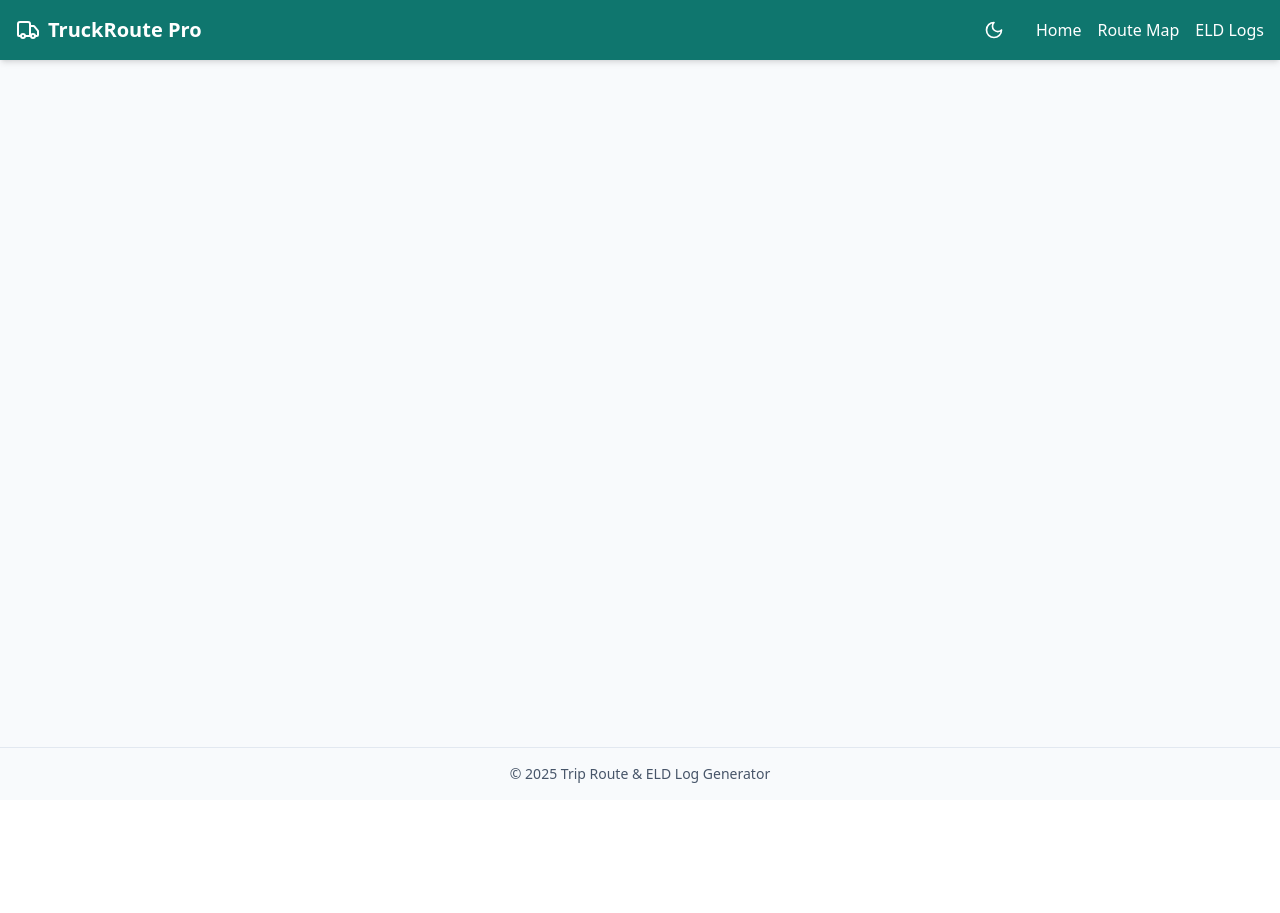
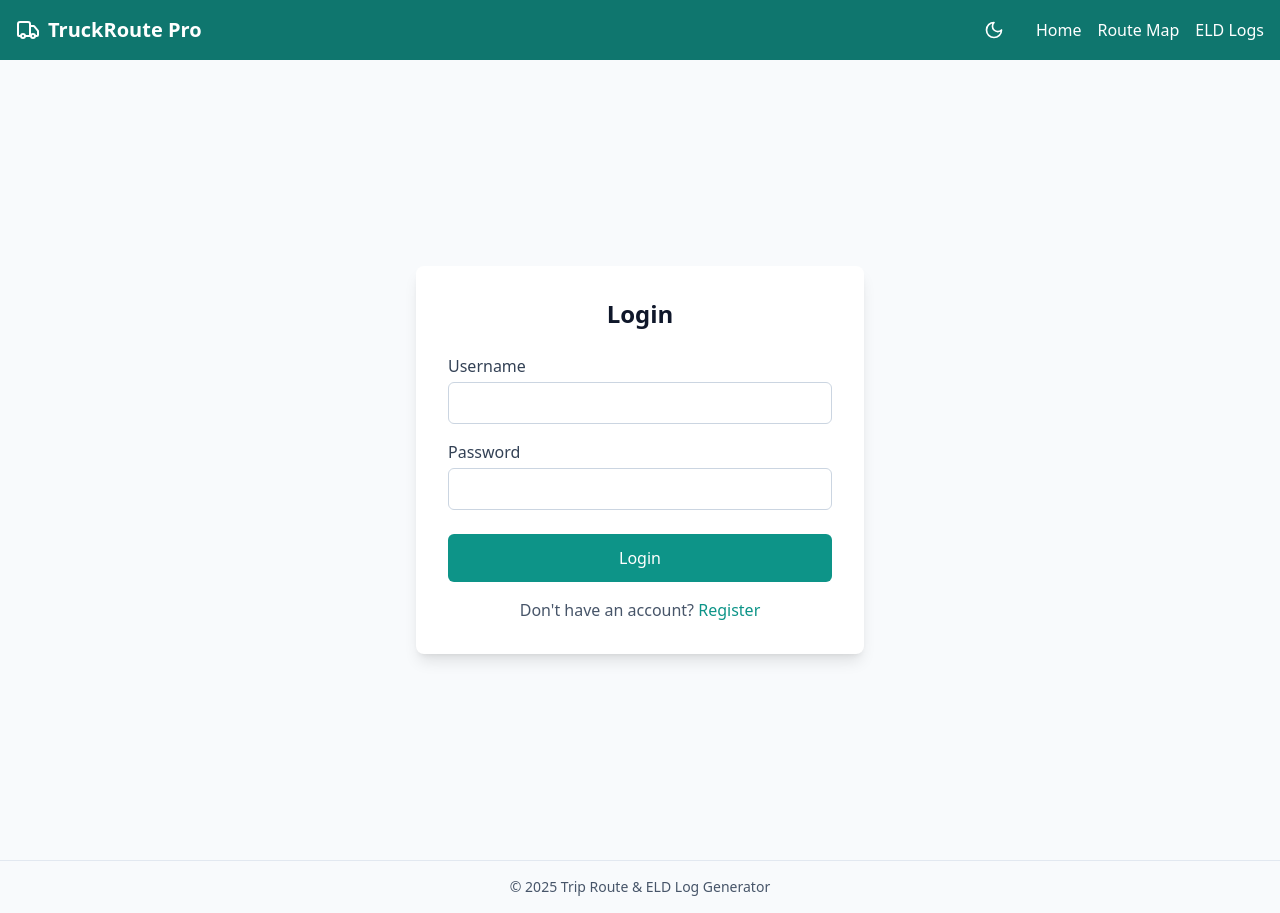
Before and after one commit to bridgitkanini/haul-trackr, a React app: page /login in a window 1280 px wide. Before the commit the page ends 800 px from the top, so only its background shows below. Built offline with nearby package versions, Linux system fonts and the light colour scheme; no server answers; the HTML template or start-up script is replaced by a standard one.

Commit message:
Implement authentication flow in App component by adding Login and Register pages, and protect routes based on user authentication status. Update routing logic to redirect unauthenticated users to the login page.

```diff
--- a/src/App.tsx
+++ b/src/App.tsx
@@ -1,28 +1,72 @@
-import React, { useState } from 'react';
-import { BrowserRouter as Router, Routes, Route, Navigate } from 'react-router-dom';
-import Header from './components/Header';
-import HomePage from './pages/HomePage';
-import RouteDetailsPage from './pages/RouteDetailsPage';
-import EldLogsPage from './pages/EldLogsPage';
-import { TripData } from './types/tripTypes';
+import React, { useState } from "react";
+import {
+  BrowserRouter as Router,
+  Routes,
+  Route,
+  Navigate,
+} from "react-router-dom";
+import Header from "./components/Header";
+import HomePage from "./pages/HomePage";
+import RouteDetailsPage from "./pages/RouteDetailsPage";
+import EldLogsPage from "./pages/EldLogsPage";
+import LoginPage from "./pages/LoginPage";
+import RegisterPage from "./pages/RegisterPage";
+import { TripData } from "./types/tripTypes";
+
 export function App() {
   const [tripData, setTripData] = useState<TripData | null>(null);
   const handleTripSubmit = (data: TripData) => {
     setTripData(data);
   };
-  return <Router>
+
+  function isAuthenticated() {
+    return !!localStorage.getItem("access_token");
+  }
+
+  return (
+    <Router>
       <div className="flex flex-col min-h-screen bg-slate-50 dark:bg-slate-900 text-slate-900 dark:text-slate-50">
         <Header />
         <main className="flex-1">
           <Routes>
-            <Route path="/" element={<HomePage onTripSubmit={handleTripSubmit} />} />
-            <Route path="/route-details" element={tripData ? <RouteDetailsPage tripData={tripData} /> : <Navigate to="/" />} />
-            <Route path="/eld-logs" element={tripData ? <EldLogsPage tripData={tripData} /> : <Navigate to="/" />} />
+            <Route path="/login" element={<LoginPage />} />
+            <Route path="/register" element={<RegisterPage />} />
+            <Route
+              path="/"
+              element={
+                isAuthenticated() ? (
+                  <HomePage onTripSubmit={handleTripSubmit} />
+                ) : (
+                  <Navigate to="/login" />
+                )
+              }
+            />
+            <Route
+              path="/route-details"
+              element={
+                isAuthenticated() && tripData ? (
+                  <RouteDetailsPage tripData={tripData} />
+                ) : (
+                  <Navigate to="/login" />
+                )
+              }
+            />
+            <Route
+              path="/eld-logs"
+              element={
+                isAuthenticated() && tripData ? (
+                  <EldLogsPage tripData={tripData} />
+                ) : (
+                  <Navigate to="/login" />
+                )
+              }
+            />
           </Routes>
         </main>
         <footer className="py-4 text-center text-sm text-slate-600 dark:text-slate-400 border-t border-slate-200 dark:border-slate-800">
           &copy; {new Date().getFullYear()} Trip Route & ELD Log Generator
         </footer>
       </div>
-    </Router>;
+    </Router>
+  );
 }
--- /dev/null
+++ b/src/pages/LoginPage.tsx
@@ -0,0 +1,80 @@
+import React, { useState } from "react";
+import { useNavigate } from "react-router-dom";
+import { login } from "../lib/api";
+
+const LoginPage: React.FC = () => {
+  const [username, setUsername] = useState("");
+  const [password, setPassword] = useState("");
+  const [error, setError] = useState("");
+  const [loading, setLoading] = useState(false);
+  const navigate = useNavigate();
+
+  const handleSubmit = async (e: React.FormEvent) => {
+    e.preventDefault();
+    setLoading(true);
+    setError("");
+    try {
+      const res = await login({ username, password });
+      localStorage.setItem("access_token", res.data.access);
+      localStorage.setItem("refresh_token", res.data.refresh);
+      setLoading(false);
+      navigate("/");
+    } catch (err: any) {
+      setLoading(false);
+      setError("Invalid username or password");
+    }
+  };
+
+  return (
+    <div className="flex items-center justify-center min-h-screen bg-slate-50 dark:bg-slate-900">
+      <form
+        onSubmit={handleSubmit}
+        className="bg-white dark:bg-slate-800 p-8 rounded-lg shadow-lg w-full max-w-md"
+      >
+        <h2 className="text-2xl font-bold mb-6 text-center text-slate-900 dark:text-white">
+          Login
+        </h2>
+        {error && <div className="mb-4 text-red-600 text-center">{error}</div>}
+        <div className="mb-4">
+          <label className="block text-slate-700 dark:text-slate-300 mb-1">
+            Username
+          </label>
+          <input
+            type="text"
+            value={username}
+            onChange={(e) => setUsername(e.target.value)}
+            className="w-full px-4 py-2 border border-slate-300 dark:border-slate-600 rounded-md bg-white dark:bg-slate-700 text-slate-900 dark:text-white"
+            required
+          />
+        </div>
+        <div className="mb-6">
+          <label className="block text-slate-700 dark:text-slate-300 mb-1">
+            Password
+          </label>
+          <input
+            type="password"
+            value={password}
+            onChange={(e) => setPassword(e.target.value)}
+            className="w-full px-4 py-2 border border-slate-300 dark:border-slate-600 rounded-md bg-white dark:bg-slate-700 text-slate-900 dark:text-white"
+            required
+          />
+        </div>
+        <button
+          type="submit"
+          disabled={loading}
+          className="w-full py-3 px-4 rounded-md text-white font-medium bg-teal-600 hover:bg-teal-700 focus:ring-2 focus:ring-offset-2 focus:ring-teal-500"
+        >
+          {loading ? "Logging in..." : "Login"}
+        </button>
+        <div className="mt-4 text-center text-slate-600 dark:text-slate-400">
+          Don't have an account?{" "}
+          <a href="/register" className="text-teal-600 hover:underline">
+            Register
+          </a>
+        </div>
+      </form>
+    </div>
+  );
+};
+
+export default LoginPage;
--- /dev/null
+++ b/src/pages/RegisterPage.tsx
@@ -0,0 +1,91 @@
+import React, { useState } from "react";
+import { useNavigate } from "react-router-dom";
+import { register } from "../lib/api";
+
+const RegisterPage: React.FC = () => {
+  const [username, setUsername] = useState("");
+  const [email, setEmail] = useState("");
+  const [password, setPassword] = useState("");
+  const [error, setError] = useState("");
+  const [loading, setLoading] = useState(false);
+  const navigate = useNavigate();
+
+  const handleSubmit = async (e: React.FormEvent) => {
+    e.preventDefault();
+    setLoading(true);
+    setError("");
+    try {
+      await register({ username, password, email });
+      setLoading(false);
+      navigate("/login");
+    } catch (err: any) {
+      setLoading(false);
+      setError("Registration failed. Please try again.");
+    }
+  };
+
+  return (
+    <div className="flex items-center justify-center min-h-screen bg-slate-50 dark:bg-slate-900">
+      <form
+        onSubmit={handleSubmit}
+        className="bg-white dark:bg-slate-800 p-8 rounded-lg shadow-lg w-full max-w-md"
+      >
+        <h2 className="text-2xl font-bold mb-6 text-center text-slate-900 dark:text-white">
+          Register
+        </h2>
+        {error && <div className="mb-4 text-red-600 text-center">{error}</div>}
+        <div className="mb-4">
+          <label className="block text-slate-700 dark:text-slate-300 mb-1">
+            Username
+          </label>
+          <input
+            type="text"
+            value={username}
+            onChange={(e) => setUsername(e.target.value)}
+            className="w-full px-4 py-2 border border-slate-300 dark:border-slate-600 rounded-md bg-white dark:bg-slate-700 text-slate-900 dark:text-white"
+            required
+          />
+        </div>
+        <div className="mb-4">
+          <label className="block text-slate-700 dark:text-slate-300 mb-1">
+            Email
+          </label>
+          <input
+            type="email"
+            value={email}
+            onChange={(e) => setEmail(e.target.value)}
+            className="w-full px-4 py-2 border border-slate-300 dark:border-slate-600 rounded-md bg-white dark:bg-slate-700 text-slate-900 dark:text-white"
+            required
+          />
+        </div>
+        <div className="mb-6">
+          <label className="block text-slate-700 dark:text-slate-300 mb-1">
+            Password
+          </label>
+          <input
+            type="password"
+            value={password}
+            onChange={(e) => setPassword(e.target.value)}
+            className="w-full px-4 py-2 border border-slate-300 dark:border-slate-600 rounded-md bg-white dark:bg-slate-700 text-slate-900 dark:text-white"
+            required
+          />
+        </div>
+        <button
+          type="submit"
+          disabled={loading}
+          className="w-full py-3 px-4 rounded-md text-white font-medium bg-teal-600 hover:bg-teal-700 focus:ring-2 focus:ring-offset-2 focus:ring-teal-500"
+        >
+          {loading ? "Registering..." : "Register"}
+        </button>
+        <div className="mt-4 text-center text-slate-600 dark:text-slate-400">
+          Already have an account?{" "}
+          <a href="/login" className="text-teal-600 hover:underline">
+            Login
+          </a>
+        </div>
+      </form>
+    </div>
+  );
+};
+
+export default RegisterPage;
```
